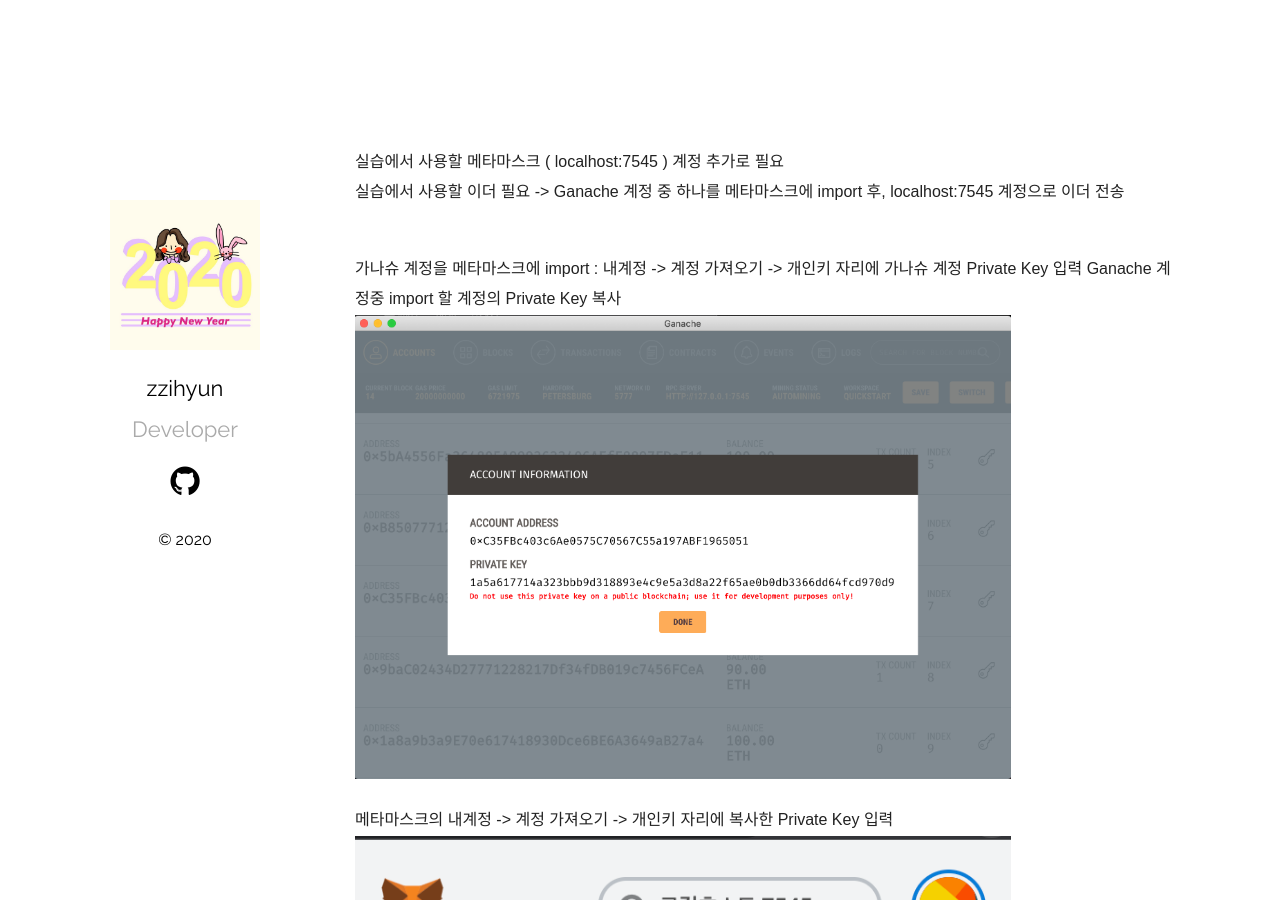
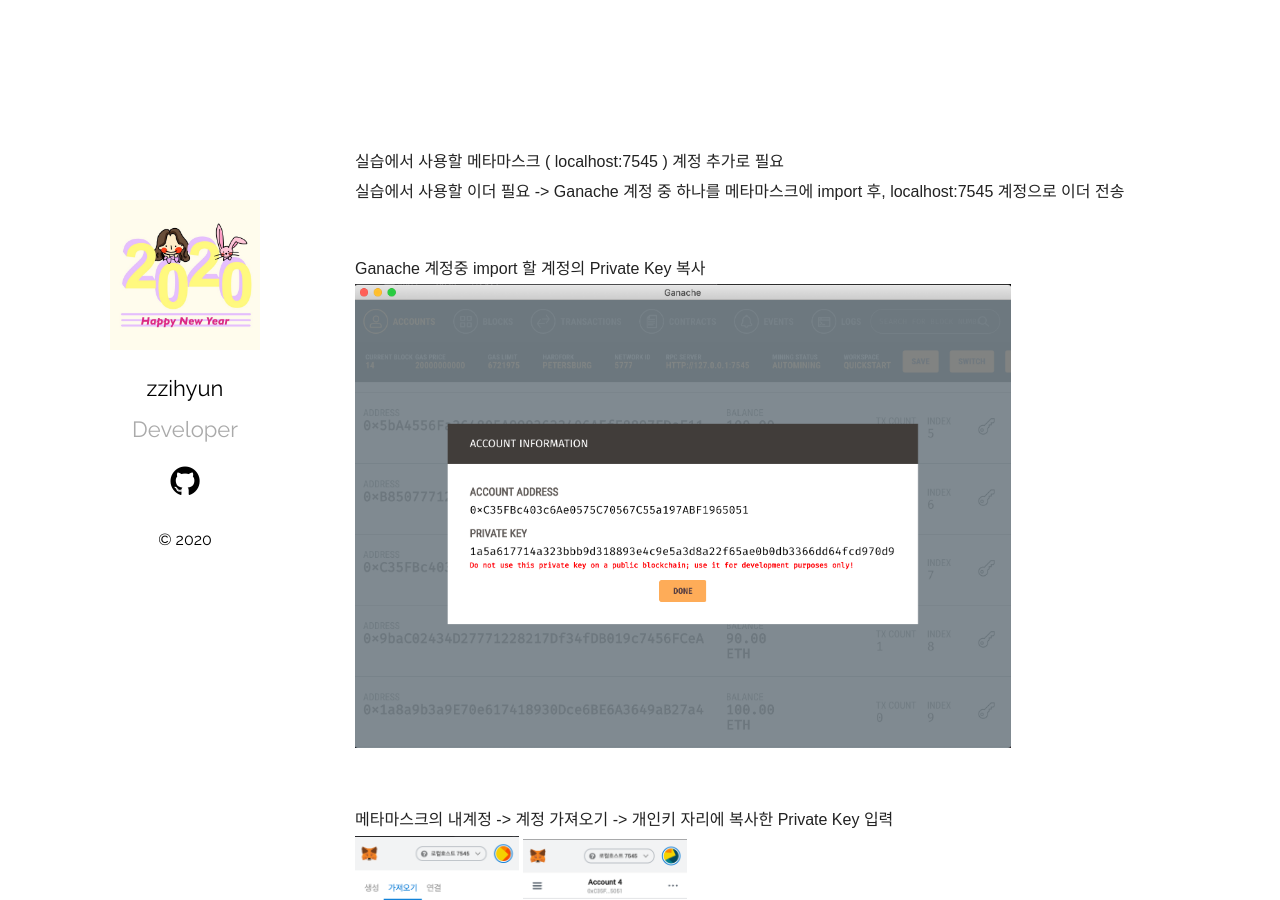
Before and after one commit to jhhhj1002/jhhhj1002.github.io, a Jekyll site: the page built from _posts/2020-03-29-Truffle-in-Blockchain-03.markdown, in a window 1280 px wide and 900 px high, scrolled down 3765 px. Built offline with Jekyll 4.4.1, drawn with Linux system fonts in a browser that asks for light colours.

Commit message:
Update 2020-03-29-Truffle-in-Blockchain-03.markdown

```diff
--- a/_posts/2020-03-29-Truffle-in-Blockchain-03.markdown
+++ b/_posts/2020-03-29-Truffle-in-Blockchain-03.markdown
@@ -109,18 +109,18 @@ client 디렉토리로 이동 후, npm run start
 
 실습에서 사용할 메타마스크 ( localhost:7545 ) 계정 추가로 필요
 실습에서 사용할 이더 필요 -> Ganache 계정 중 하나를 메타마스크에 import 후, localhost:7545 계정으로 이더 전송
+
+
 <br/>
-
-가나슈 계정을 메타마스크에 import : 내계정 -> 계정 가져오기 -> 개인키 자리에 가나슈 계정 Private Key 입력
 Ganache 계정중 import 할 계정의 Private Key 복사
 <img src="/assets/imgs/Blockchain&Truffle_32.png" width="80%" height="45%" >
+
 <br/>
+메타마스크의 내계정 -> 계정 가져오기 -> 개인키 자리에 복사한 Private Key 입력
+<img src="/assets/imgs/Blockchain&Truffle_33.png" width="20%" height="15%" >
+<img src="/assets/imgs/Blockchain&Truffle_34.png" width="20%" height="15%" >
 
-메타마스크의 내계정 -> 계정 가져오기 -> 개인키 자리에 복사한 Private Key 입력
-<img src="/assets/imgs/Blockchain&Truffle_33.png" width="80%" height="45%" >
-<img src="/assets/imgs/Blockchain&Truffle_34.png" width="80%" height="45%" >
 <br/>
-
   import 한 Ganache 계정에서 localhost:7545 계정으로 이더 10 전송
    <img src="/assets/imgs/Blockchain&Truffle_35.png" width="80%" height="45%" >
 
```
